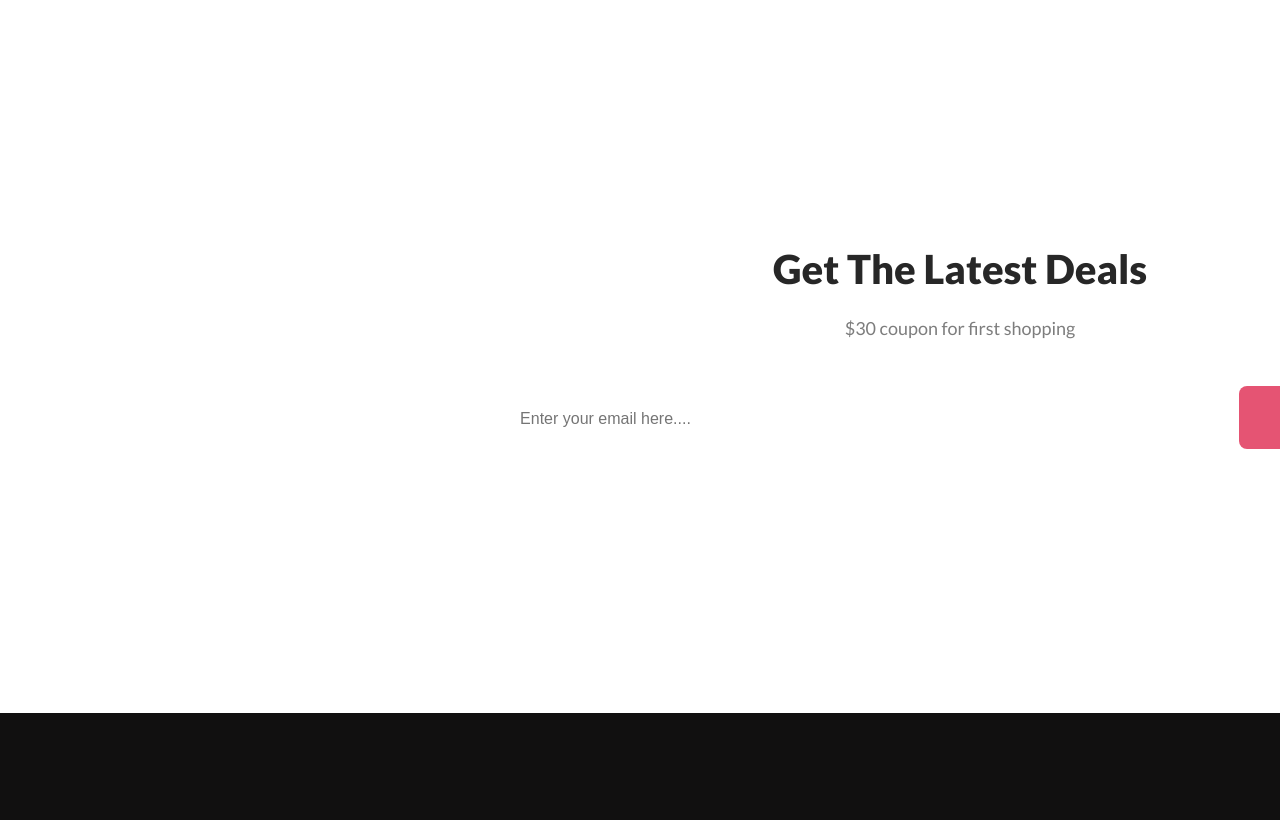
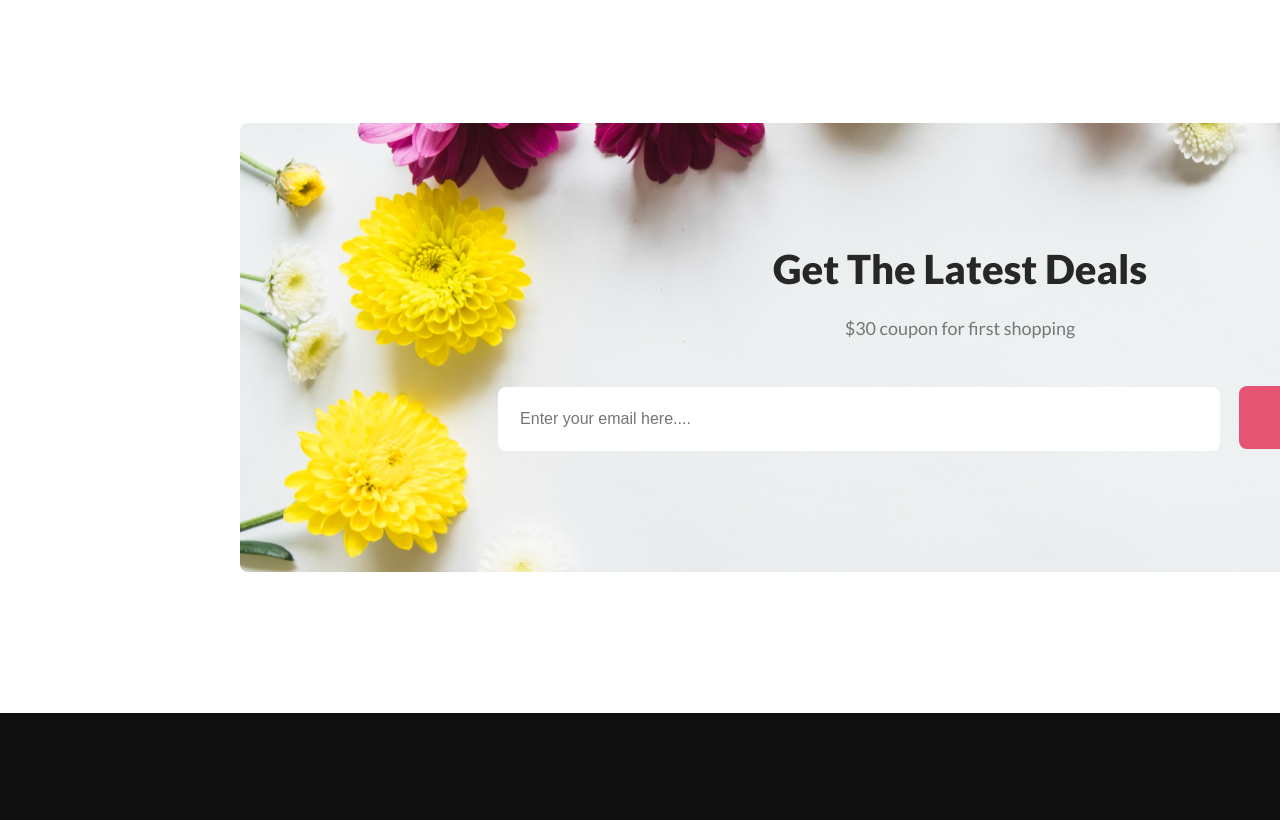
Before and after one commit to adiyat-shihab/flower-ecommerce, a plain HTML site: page index.html in a window 1280 px wide. Shown: the part 3900-4720 px from the top of the page. Drawn offline with Linux system fonts and the light colour scheme; the site is published under a folder, as on GitHub Pages, so addresses that start at the root find nothing.

Commit message:
onek pera ditache

```diff
--- a/styling/main.css
+++ b/styling/main.css
@@ -190,7 +190,7 @@
 .list-deals {
   width: 1440px;
   height: 449px;
-  background-image: url("/image/background.png");
+  background-image: url("../image/background.png");
   text-align: center;
   display: flex;
   align-items: center;
```
